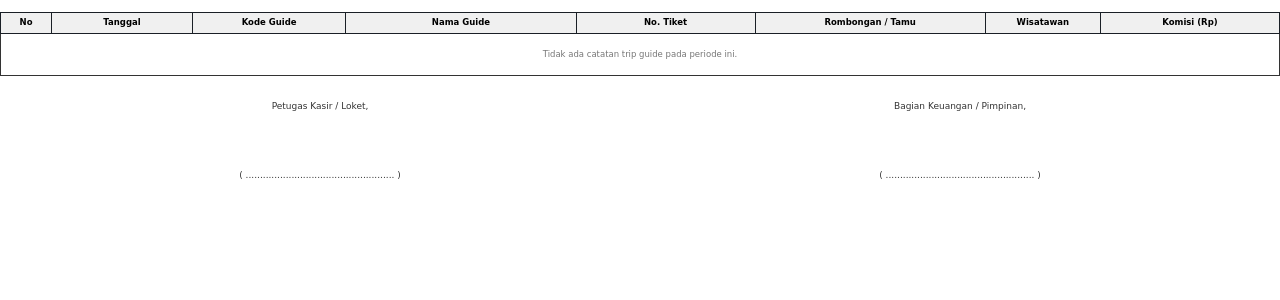
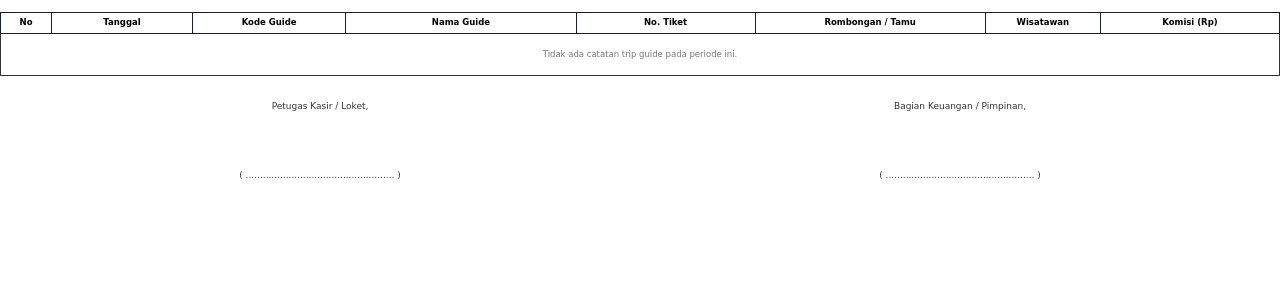
Before and after one commit to nex-tix/web-tix, a CodeIgniter 4 app: the page made by app/Views/pages/admin/laporan/pdf-guide.php in a window 1280 px wide. Shown: the part 83-383 px from the top of the page. Run offline with PHP 8.4 and a stand-in for CodeIgniter, Linux system fonts and the light colour scheme; the template is opened without the code that fills it, so the values that code supplies are empty; some libraries are stand-ins or nearby versions.

Commit message:
fix/tampilan header cetak laporan

```diff
--- a/app/Views/pages/admin/expense/pdf-expense.php
+++ b/app/Views/pages/admin/expense/pdf-expense.php
@@ -94,7 +94,6 @@ if (!empty($startDate) && !empty($endDate)) {
 
         table.report-table th {
             color: #000;
-            background: #f0f0f0;
             padding: 4px 4px;
             text-align: center;
             font-weight: bold;
@@ -112,7 +111,6 @@ if (!empty($startDate) && !empty($endDate)) {
 
         table.report-table tr.total-row td {
             font-weight: bold;
-            background: #f8f9fa;
             border-top: 2px solid #333;
             padding: 4.5px 4px;
             font-size: 8.5px;
--- a/app/Views/pages/admin/laporan/pdf-guide.php
+++ b/app/Views/pages/admin/laporan/pdf-guide.php
@@ -83,7 +83,6 @@ $rangeLabel = date('d/m/Y', strtotime($startDate)) . ' s/d ' . date('d/m/Y', str
 
         table.report-table th {
             color: #000;
-            background: #f0f0f0;
             padding: 4px 4px;
             text-align: center;
             font-weight: bold;
@@ -101,7 +100,6 @@ $rangeLabel = date('d/m/Y', strtotime($startDate)) . ' s/d ' . date('d/m/Y', str
 
         table.report-table tr.total-row td {
             font-weight: bold;
-            background: #f8f9fa;
             border-top: 2px solid #333;
             padding: 4.5px 4px;
             font-size: 8.5px;
--- a/app/Views/pages/admin/laporan/pdf-keuangan.php
+++ b/app/Views/pages/admin/laporan/pdf-keuangan.php
@@ -86,7 +86,6 @@ $rangeLabel = date('d/m/Y', strtotime($startDate)) . ' s/d ' . date('d/m/Y', str
 
         table.report-table th {
             color: #000;
-            background: #f0f0f0;
             padding: 4px 4px;
             text-align: center;
             font-weight: bold;
@@ -104,7 +103,6 @@ $rangeLabel = date('d/m/Y', strtotime($startDate)) . ' s/d ' . date('d/m/Y', str
 
         table.report-table tr.total-row td {
             font-weight: bold;
-            background: #f8f9fa;
             border-top: 2px solid #333;
             padding: 4.5px 4px;
             font-size: 8.5px;
--- a/app/Views/pages/admin/laporan/pdf-pengunjung.php
+++ b/app/Views/pages/admin/laporan/pdf-pengunjung.php
@@ -93,7 +93,6 @@ $rangeLabel = date('d/m/Y', strtotime($startDate)) . ' s/d ' . date('d/m/Y', str
 
         table.report-table th {
             color: #000;
-            background: #f0f0f0;
             padding: 4px 4px;
             text-align: center;
             font-weight: bold;
@@ -111,7 +110,6 @@ $rangeLabel = date('d/m/Y', strtotime($startDate)) . ' s/d ' . date('d/m/Y', str
 
         table.report-table tr.total-row td {
             font-weight: bold;
-            background: #f8f9fa;
             border-top: 2px solid #333;
             padding: 4.5px 4px;
         }
```
